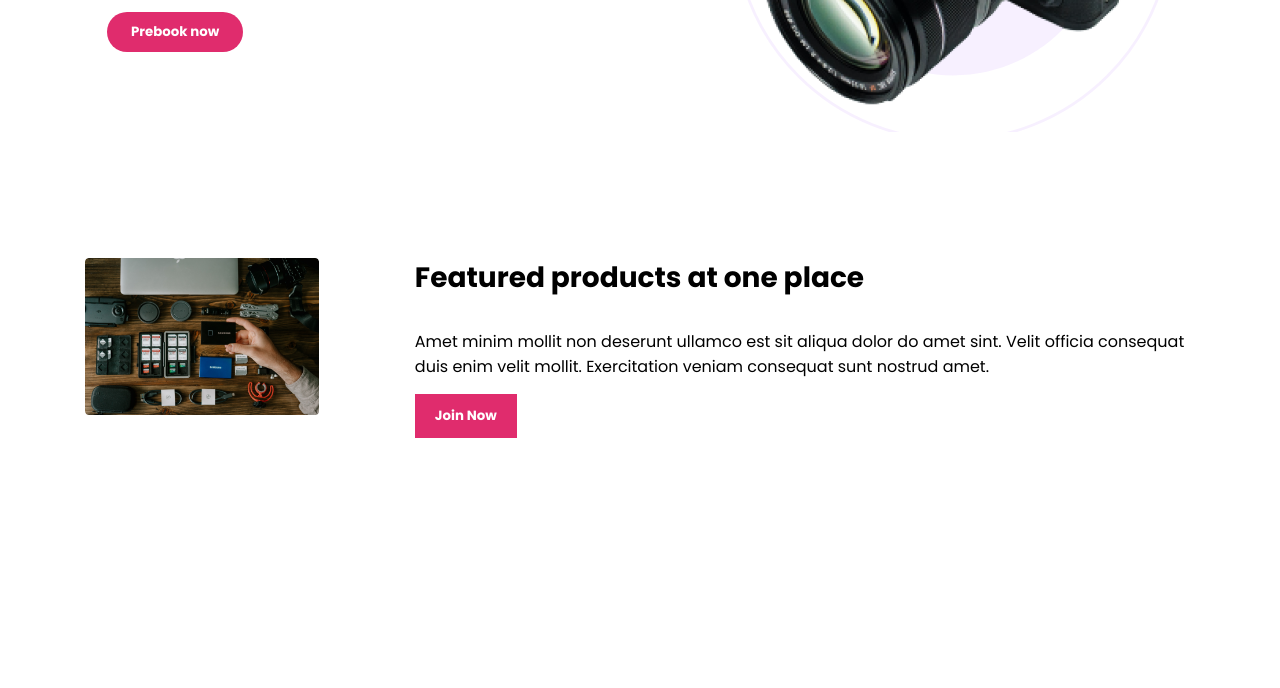
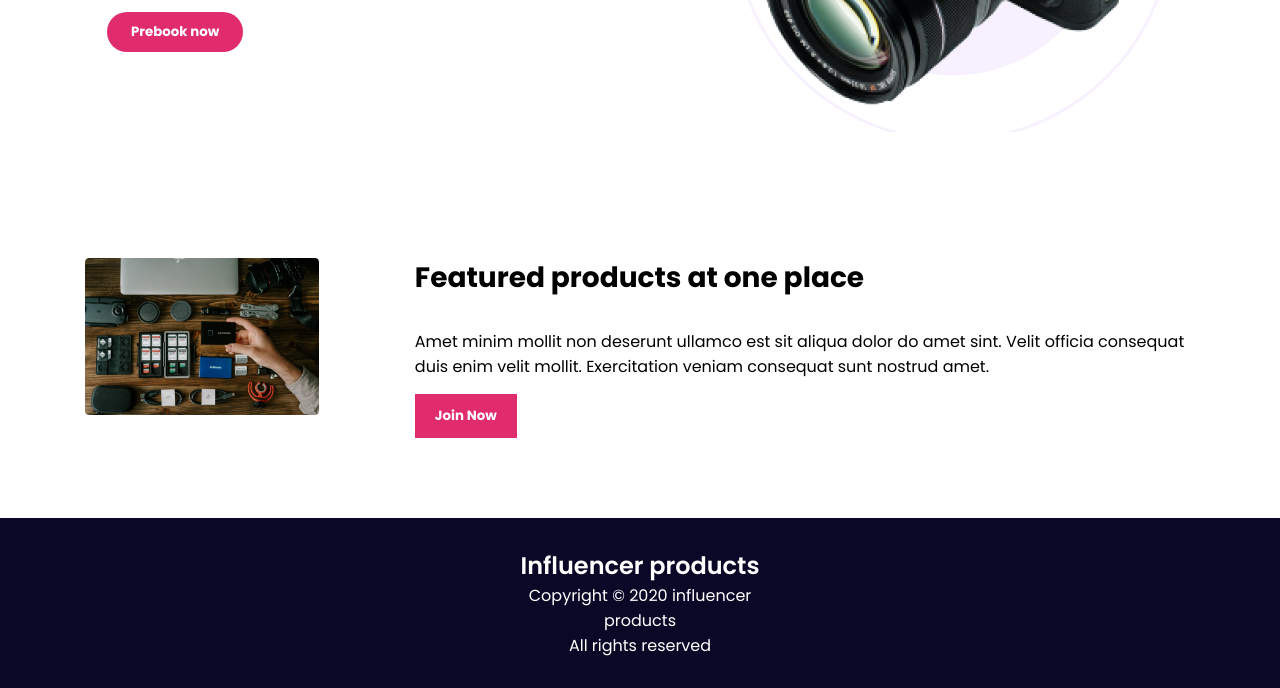
Before and after one commit to wadsahin/influencer-gears-responsive, a plain HTML site: page index.html in a window 1280 px wide. Shown: the part 484-1172 px from the top of the page. Before the commit the page ends 1002 px from the top, so only its background shows below. Drawn offline with Linux system fonts and the light colour scheme.

Commit message:
footer added & complete this project without icons

```diff
--- a/assets/style.css
+++ b/assets/style.css
@@ -173,3 +173,14 @@ nav li a {
   border: none;
   color: white;
 }
+/* footer styles */
+footer{
+  background-color: #0A0826;
+  padding: 30px;
+}
+footer .footer-info{
+  max-width: 262px;
+  color: white;
+  margin: 0 auto;
+  text-align: center;
+}
--- a/index.html
+++ b/index.html
@@ -131,11 +131,16 @@
           <button class="featured-btn">Join Now</button>
         </div>
       </section>
-
   </main>
 
   <footer>
+    <div class="footer-info">
+      <h3 class="text-medium">Influencer products</h3>
+      <p class="text-small">Copyright © 2020  influencer products <br>All rights reserved</p>
+      <ul class="icons">
 
+      </ul>
+    </div>
   </footer>
 </body>
 </html>
```
